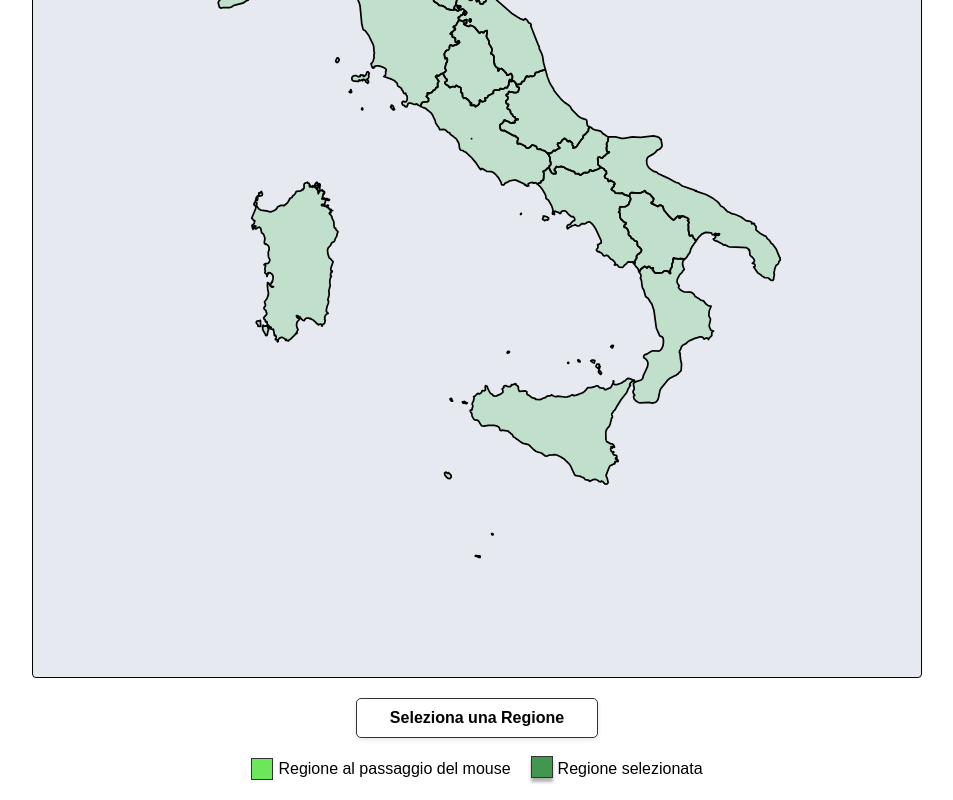
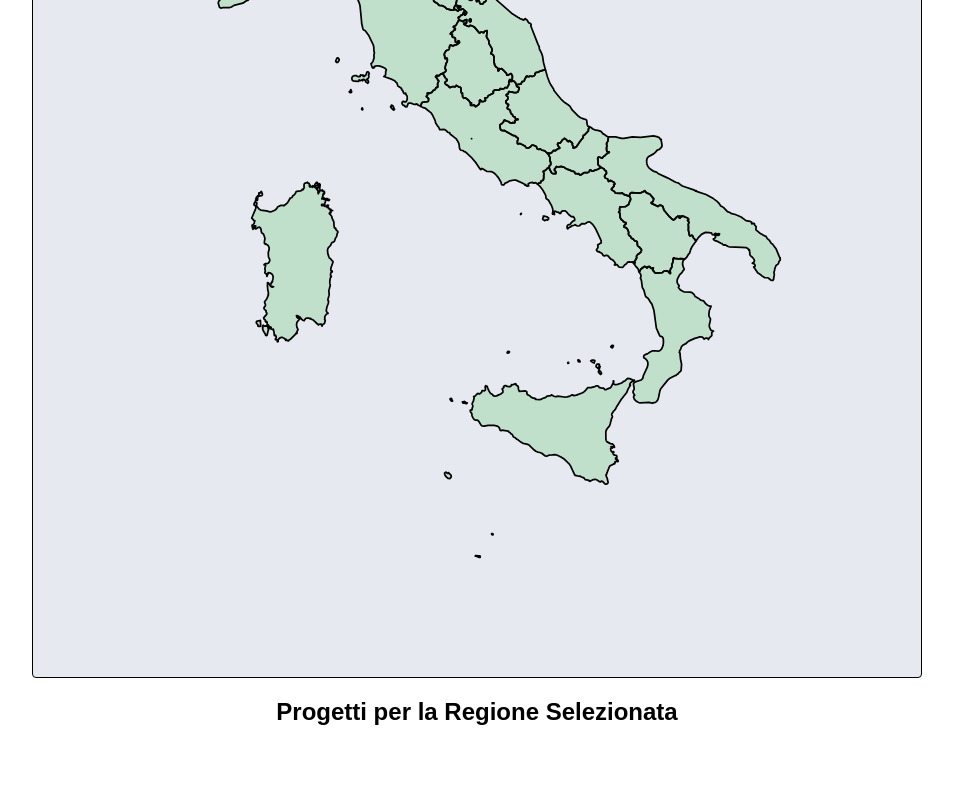
Before and after one commit to FrancescoCimmino/Infrastruttura-Mappa-Interattiva-Italia, a plain HTML site: page Index.html in a window 1280 px wide. Shown: the part 446-1246 px from the top of the page, without its empty margins (163-1116 px from the left). After the commit the page ends 1212 px from the top, so only its background shows below. Drawn offline with Linux system fonts and the light colour scheme; files whose address does not match are found by name.

Commit message:
Update Index.html
version 2

```diff
--- a/Index.html
+++ b/Index.html
@@ -9,17 +9,17 @@
 <body>
     <h1>Mappa Interattiva</h1>
 
-    <div id="map-container">
-    </div>
+    <div class="content-wrapper">
+        <div class="map-section">
+            <div id="map-container">
+            </div>
+        </div>
 
-    <div id="info-box">Seleziona una Regione</div>
-
-    <div class="legend">
-        <div class="legend-item">
-            <span class="color-box hover"></span> Regione al passaggio del mouse
-        </div>
-        <div class="legend-item">
-            <span class="color-box selected"></span> Regione selezionata
+        <div class="projects-section">
+            <div id="projects-container">
+                <h2>Progetti per la Regione Selezionata</h2>
+                <ul id="projects-list"></ul>
+            </div>
         </div>
     </div>
 
```
